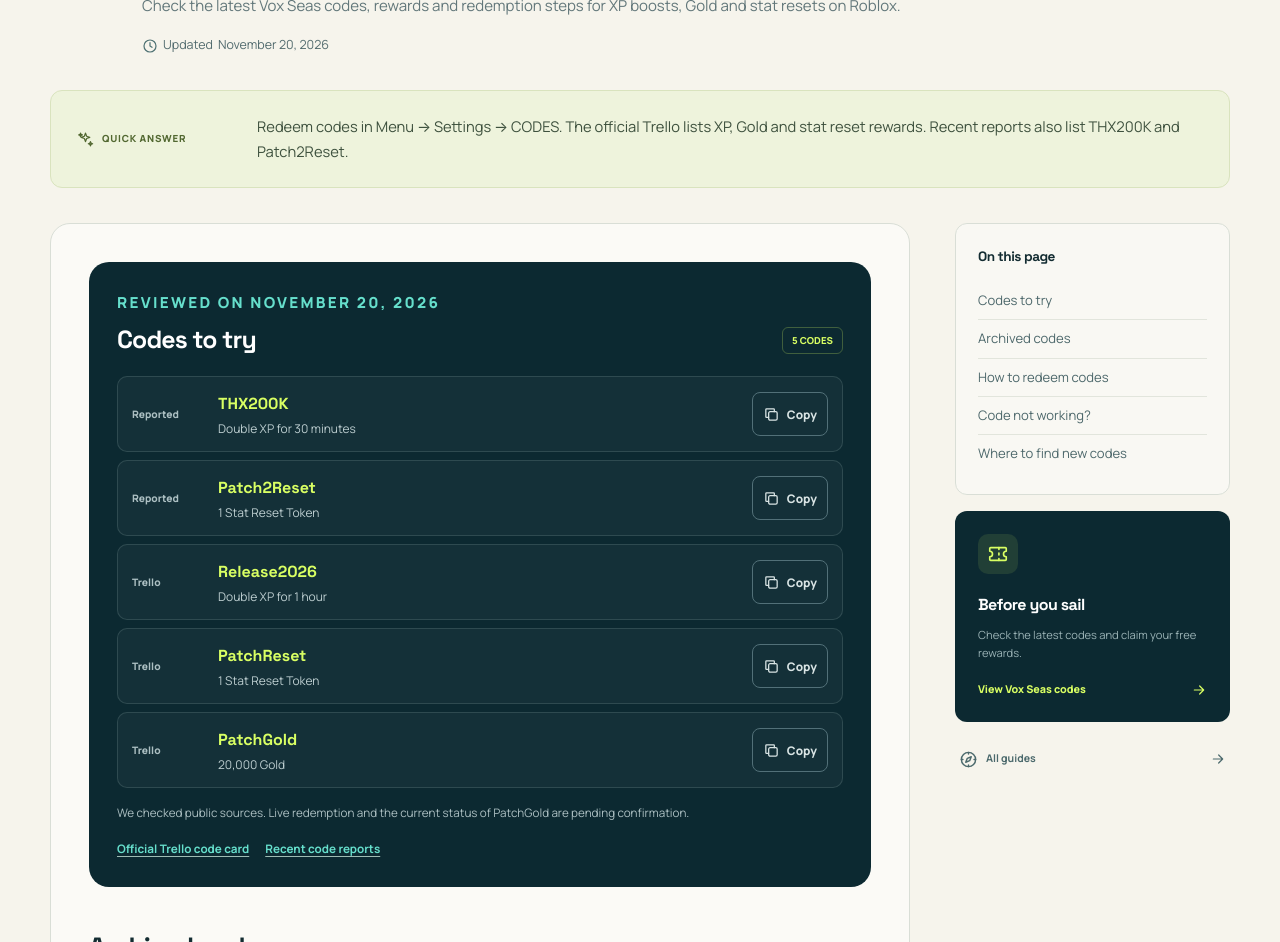
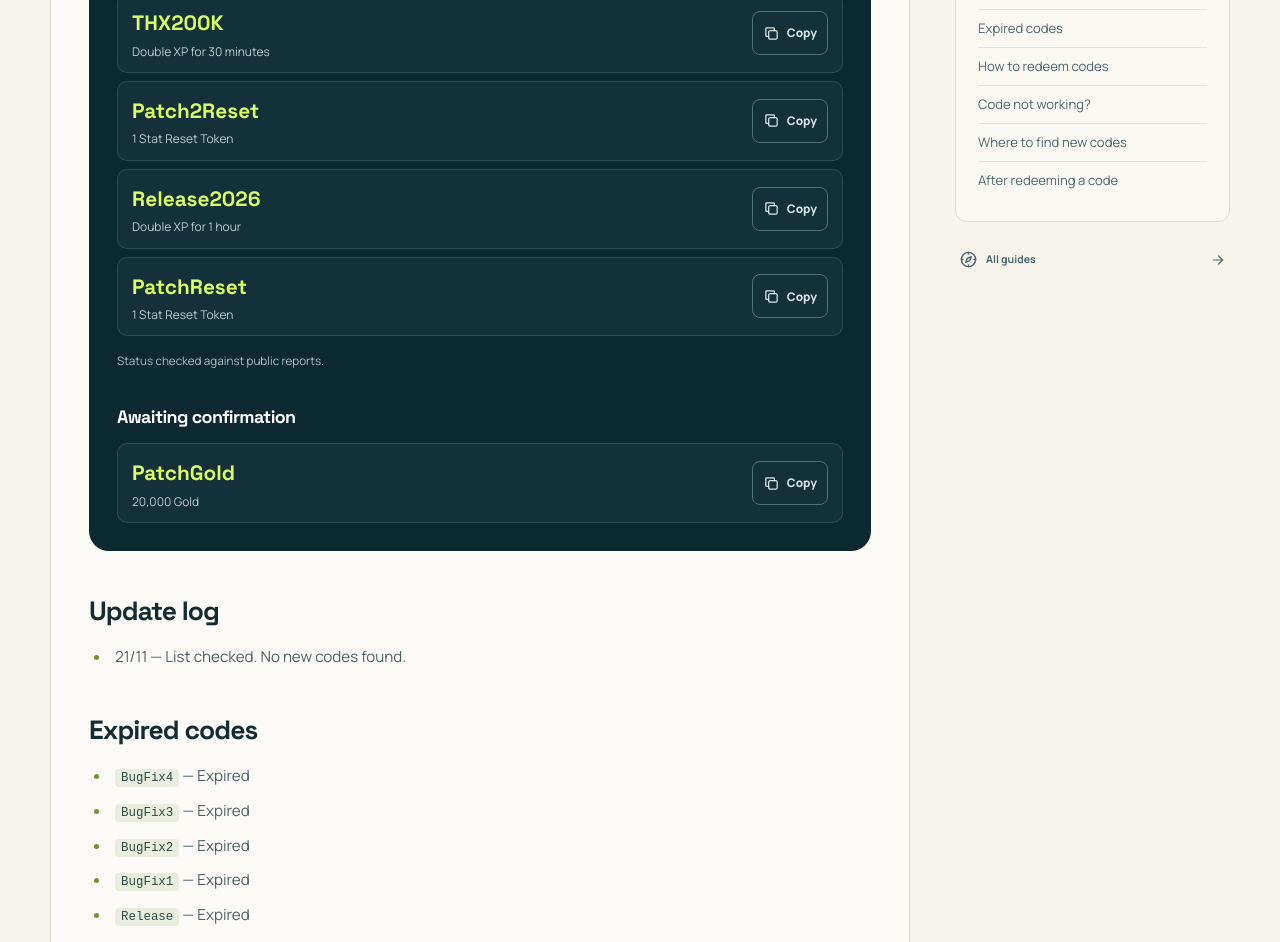
Before and after one commit to flapBird/voxseas, an Astro site: page /en/codes in a window 1280 px wide. Shown: the part 346-1288 px from the top of the page. Built offline with nearby package versions, Linux system fonts and the light colour scheme; Astro itself is replaced by a stand-in of ours.

Commit message:
feat: 将双语兑换码列表置于首屏并记录核对状态
分区展示可用、待确认和已失效的兑换码，按巴西利亚时间记录公开来源核对。调整移动端卡片并移除兑换页外链和页脚 Roblox 链接。

验证通过 Astro 检查与生产构建，并在 Chrome 的三种视口宽度确认双语页面的首屏、复制结果和失效标记。

```diff
--- a/src/components/CodeList.astro
+++ b/src/components/CodeList.astro
@@ -1,20 +1,18 @@
 ---
 import Icon from './Icon.astro';
-import { codes } from '../data/codes';
+import { codes, pendingCodes } from '../data/codes';
 import type { Locale } from '../data/guides';
 import { entryId } from '../lib/search-text';
 
-interface Props { lang?: Locale; limit?: number; }
-const { lang = 'pt-BR', limit } = Astro.props;
+interface Props { lang?: Locale; limit?: number; pending?: boolean; }
+const { lang = 'pt-BR', limit, pending = false } = Astro.props;
 const isEn = lang === 'en';
 const compact = limit !== undefined;
-const visibleCodes = compact ? codes.filter(({ source }) => source === 'trello').slice(0, limit) : codes;
-const sourceLabels = { trello: 'Trello', reported: isEn ? 'Reported' : 'Relatado' };
+const visibleCodes = pending ? pendingCodes : codes.slice(0, limit);
 ---
 <div class:list={['code-list', { 'code-list-compact': compact }]}>
   {visibleCodes.map((item) => (
     <article class="code-item" id={entryId('code', item.code)}>
-      {!compact && <div class="code-status">{sourceLabels[item.source]}</div>}
       <div class="code-main"><code>{item.code}</code><p>{compact && item.source === 'trello' ? item.compactReward[lang] : item.reward[lang]}</p></div>
       <button class="copy-button" type="button" data-copy={item.code} aria-label={`${isEn ? 'Copy code' : 'Copiar código'} ${item.code}`} hidden>
         <Icon class="copy-default" name="copy" size={17} /><Icon class="copy-success" name="check" size={17} /><span data-copy-label>{isEn ? 'Copy' : 'Copiar'}</span>
--- a/src/components/CodeSections.astro
+++ b/src/components/CodeSections.astro
@@ -1,6 +1,6 @@
 ---
 import CodeList from './CodeList.astro';
-import { archivedCodes, archivedCodesUrl, codes, codesReviewedISO, formatCodesReview, officialCodesUrl, reportedCodesUrl } from '../data/codes';
+import { archivedCodes, codeReviews, codesReviewedISO, formatReviewStamp, pendingCodes } from '../data/codes';
 import type { Locale } from '../data/guides';
 import { entryId } from '../lib/search-text';
 
@@ -10,25 +10,23 @@ const isEn = lang === 'en';
 ---
 <section id={isEn ? 'working-codes' : 'codigos-ativos'} class="codes-page-panel">
   <div class="codes-panel-heading">
-    <div>
-      <p class="eyebrow">{isEn ? 'Reviewed on' : 'Revisado em'} <time datetime={codesReviewedISO}>{formatCodesReview(lang)}</time></p>
-      <h2>{isEn ? 'Codes to try' : 'Códigos para resgatar'}</h2>
-    </div>
-    <span>{codes.length} {isEn ? 'CODES' : 'CÓDIGOS'}</span>
+    <h2>{isEn ? 'Codes to try' : 'Códigos para resgatar'}</h2>
+    <time datetime={codesReviewedISO}>
+      {isEn ? 'Checked on' : 'Verificado em'} {formatReviewStamp(codesReviewedISO, lang, true)} BRT
+    </time>
   </div>
   <CodeList lang={lang} />
-  <p class="code-disclaimer">
-    {isEn
-      ? 'We checked public sources. Live redemption and the current status of PatchGold are pending confirmation.'
-      : 'A revisão foi feita em fontes públicas. O resgate no jogo e o status atual de PatchGold aguardam confirmação.'}
-  </p>
-  <p class="code-disclaimer code-sources">
-    <a href={officialCodesUrl}>{isEn ? 'Official Trello code card' : 'Cartão de códigos no Trello oficial'}</a>
-    <a href={reportedCodesUrl}>{isEn ? 'Recent code reports' : 'Relatos de códigos recentes'}</a>
-  </p>
+  <p class="code-disclaimer">{isEn ? 'Status checked against public reports.' : 'Status conferido em fontes públicas.'}</p>
+  {pendingCodes.length > 0 && <>
+    <h3>{isEn ? 'Awaiting confirmation' : 'Aguardando confirmação'}</h3>
+    <CodeList lang={lang} pending />
+  </>}
 </section>
-<h2 id={isEn ? 'archived-codes' : 'codigos-antigos'}>{isEn ? 'Archived codes' : 'Códigos antigos'}</h2>
-<p>{isEn ? 'These codes date back to the 2025 release and are listed as inactive.' : 'Estes códigos são da versão de 2025 e constam como inativos.'} <a href={archivedCodesUrl}>{isEn ? 'Archive source' : 'Fonte do arquivo'}</a></p>
+<h2 id={isEn ? 'code-history' : 'historico'}>{isEn ? 'Update log' : 'Histórico de atualizações'}</h2>
 <ul>
-  {archivedCodes.map((code) => <li id={entryId('code', code)}><code>{code}</code></li>)}
+  {codeReviews.map(({ checkedAt, note }) => <li><time datetime={checkedAt}>{formatReviewStamp(checkedAt, lang)}</time> — {note[lang]}</li>)}
 </ul>
+<h2 id={isEn ? 'archived-codes' : 'codigos-antigos'}>{isEn ? 'Expired codes' : 'Códigos expirados'}</h2>
+<ul>
+  {archivedCodes.map((code) => <li id={entryId('code', code)}><code>{code}</code> — {isEn ? 'Expired' : 'Expirado'}</li>)}
+</ul>
--- a/src/components/Footer.astro
+++ b/src/components/Footer.astro
@@ -1,7 +1,6 @@
 ---
 import Icon from './Icon.astro';
 import { getGuideLinks, routes, type Locale } from '../data/guides';
-import { site } from '../data/site';
 
 interface Props { lang?: Locale; alternate?: string; }
 const { lang = 'pt-BR', alternate } = Astro.props;
@@ -19,7 +18,6 @@ const columns = [
     <div class="footer-brand">
       <a class="brand" href={routes.home[lang]}><span class="brand-mark"><Icon name="compass" size={25} /></span><span class="brand-type">VOX SEAS<small>{isEn ? 'PLAYER GUIDE' : 'GUIA BRASILEIRO'}</small></span></a>
       <p>{isEn ? 'A practical, independent guide to help you enjoy Vox Seas without getting lost at sea.' : 'Um guia prático e independente para você aproveitar Vox Seas sem se perder no mar.'}</p>
-      <a class="footer-roblox" href={site.robloxUrl} target="_blank" rel="noopener noreferrer">Roblox<Icon name="external" size={15} /></a>
     </div>
     {columns.map((column) => (
       <div class="footer-column">
--- a/src/components/Header.astro
+++ b/src/components/Header.astro
@@ -11,6 +11,7 @@ interface Props {
 
 const { lang = 'pt-BR', alternate } = Astro.props;
 const currentPath = Astro.url.pathname;
+const showPlayLink = currentPath !== routes.codes[lang];
 const isEn = lang === 'en';
 const homeHref = routes.home[lang];
 const guidesHref = routes.directory[lang];
@@ -55,14 +56,14 @@ const menuLabel = isEn ? 'Site menu' : 'Menu do site';
       <a class="language-link" href={languageHref} lang={other} hreflang={other} aria-label={languageLabel} data-language-choice={other}>
         <Icon name="globe" size={16} /><span class="language-name">{languageName}</span><span class="language-code" aria-hidden="true">{isEn ? 'PT' : 'EN'}</span>
       </a>
-      <a class="button button-small header-play" href={site.robloxUrl} target="_blank" rel="noopener noreferrer">{isEn ? 'Play on Roblox' : 'Jogar no Roblox'}<Icon name="external" size={15} /></a>
+      {showPlayLink && <a class="button button-small header-play" href={site.robloxUrl} target="_blank" rel="noopener noreferrer">{isEn ? 'Play on Roblox' : 'Jogar no Roblox'}<Icon name="external" size={15} /></a>}
       <button class="icon-button menu-toggle" type="button" aria-expanded="false" aria-controls="mobile-nav" aria-label={menuLabel} hidden><Icon name="menu" size={22} /></button>
     </div>
   </div>
   <nav id="mobile-nav" class="mobile-nav shell" aria-label={isEn ? 'Mobile navigation' : 'Navegação móvel'} hidden>
     {mobileNav.map((item) => <a href={item.href} aria-current={currentPath === item.href ? 'page' : undefined}>{item.title}<Icon name="chevron" size={17} /></a>)}
     <a href={languageHref} lang={other} hreflang={other} data-language-choice={other}>{languageName}<Icon name="globe" size={17} /></a>
-    <a href={site.robloxUrl} target="_blank" rel="noopener noreferrer">{isEn ? 'Play on Roblox' : 'Jogar no Roblox'}<Icon name="external" size={16} /></a>
+    {showPlayLink && <a href={site.robloxUrl} target="_blank" rel="noopener noreferrer">{isEn ? 'Play on Roblox' : 'Jogar no Roblox'}<Icon name="external" size={16} /></a>}
   </nav>
 </header>
 
--- a/src/data/codes.ts
+++ b/src/data/codes.ts
@@ -1,16 +1,27 @@
 import type { Locale } from './guides';
 
-export const codesReviewedISO = '2026-11-20';
-export const officialCodesUrl = 'https://trello.com/c/0DaBs76i';
-export const reportedCodesUrl = 'https://robloxden.com/game-codes/vox-seas';
-export const archivedCodesUrl = 'https://progameguides.com/roblox/vox-seas-codes/';
+export const codeReviews = [
+  {
+    checkedAt: '2026-11-21T02:45-03:00',
+    note: { 'pt-BR': 'Lista conferida. Nenhum código novo encontrado.', en: 'List checked. No new codes found.' },
+  },
+];
+export const codesReviewedISO = codeReviews[0].checkedAt;
+const timeZone = 'America/Sao_Paulo';
+
+export function formatReviewStamp(iso: string, lang: Locale, withTime = false) {
+  return new Intl.DateTimeFormat(lang === 'en' ? 'en-GB' : lang, {
+    day: '2-digit', month: '2-digit', timeZone,
+    ...(withTime && { hour: '2-digit', minute: '2-digit', hourCycle: 'h23' }),
+  }).format(new Date(iso));
+}
 
 export function formatCodesReview(lang: Locale, includeDay = true) {
   return new Intl.DateTimeFormat(lang, {
     day: includeDay ? 'numeric' : undefined,
     month: 'long',
     year: 'numeric',
-    timeZone: 'UTC',
+    timeZone,
   }).format(new Date(codesReviewedISO));
 }
 
@@ -19,6 +30,9 @@ export const codes = [
   { code: 'Patch2Reset', reward: { 'pt-BR': '1 token de reset de atributos', en: '1 Stat Reset Token' }, source: 'reported' },
   { code: 'Release2026', reward: { 'pt-BR': '2× XP por 1 hora', en: 'Double XP for 1 hour' }, compactReward: { 'pt-BR': '2× XP', en: '2× XP' }, source: 'trello' },
   { code: 'PatchReset', reward: { 'pt-BR': '1 token de reset de atributos', en: '1 Stat Reset Token' }, compactReward: { 'pt-BR': 'Reset', en: 'Stat reset' }, source: 'trello' },
+] as const;
+
+export const pendingCodes = [
   { code: 'PatchGold', reward: { 'pt-BR': '20.000 de ouro', en: '20,000 Gold' }, compactReward: { 'pt-BR': 'Ouro', en: 'Gold' }, source: 'trello' },
 ] as const;
 
--- a/src/data/search-index.ts
+++ b/src/data/search-index.ts
@@ -1,6 +1,6 @@
 import { getGuideLinks, routes, type Locale } from './guides';
 import { getReferences } from './references';
-import { codes } from './codes';
+import { codes, pendingCodes } from './codes';
 import { entryId, normalizeSearch, searchTerms } from '../lib/search-text';
 
 interface SearchItem {
@@ -23,7 +23,7 @@ function makeIndex(lang: Locale) {
       label: columns[0],
       keywords: [...columns, ...aliases].join(' '),
     }))),
-    ...codes.map(({ code, reward }) => ({
+    ...[...codes, ...pendingCodes].map(({ code, reward }) => ({
       title: code,
       description: reward[lang],
       href: `${routes.codes[lang]}#${entryId('code', code)}`,
--- a/src/layouts/GuideLayout.astro
+++ b/src/layouts/GuideLayout.astro
@@ -16,7 +16,7 @@ interface GuideData {
   icon: string;
   updated: string;
   updatedISO?: string;
-  quickAnswer: string;
+  quickAnswer?: string;
   related: string[];
   faqs: { question: string; answer: string }[];
 }
@@ -33,6 +33,7 @@ interface Props {
 const { guide, headings, lang = 'pt-BR', path, art, artAlt = '', artCredit = '', artSource } = Astro.props;
 const isEn = lang === 'en';
 const canonical = new URL(path, site.url).href;
+const codesPage = path === routes.codes[lang];
 const directory = routes.directory[lang];
 const relatedPool = getGuideLinks(lang);
 const related = guide.related.flatMap((href) => relatedPool.filter((item) => item.href === href)).slice(0, 3);
@@ -68,7 +69,7 @@ const tocLabel = isEn ? 'On this page' : 'Neste guia';
       {breadcrumbs.map((crumb) => <><a href={crumb.href}>{crumb.title}</a><Icon name="chevron" size={14} /></>)}
       <span aria-current="page">{guide.shortTitle}</span>
     </nav>
-    <header class="guide-hero">
+    {codesPage ? <header class="codes-hero"><h1>{guide.title}</h1></header> : <header class="guide-hero">
       <div class="guide-hero-icon"><Icon name={guide.icon} size={32} /></div>
       <div class="guide-hero-copy">
         <p class="eyebrow">{guide.eyebrow}</p>
@@ -76,9 +77,9 @@ const tocLabel = isEn ? 'On this page' : 'Neste guia';
         <p class="guide-description">{guide.description}</p>
         <div class="guide-meta"><Icon name="clock" size={16} />{isEn ? 'Updated' : 'Atualizado em'} <time datetime={updatedISO}>{guide.updated}</time></div>
       </div>
-    </header>
-    <div class="quick-answer"><span class="quick-answer-label"><Icon name="sparkles" size={17} />{isEn ? 'QUICK ANSWER' : 'RESPOSTA RÁPIDA'}</span><p>{guide.quickAnswer}</p></div>
-    {toc.length > 0 && (
+    </header>}
+    {guide.quickAnswer && <div class="quick-answer"><span class="quick-answer-label"><Icon name="sparkles" size={17} />{isEn ? 'QUICK ANSWER' : 'RESPOSTA RÁPIDA'}</span><p>{guide.quickAnswer}</p></div>}
+    {!codesPage && toc.length > 0 && (
       <details class="mobile-toc toc-card">
         <summary>{tocLabel}<Icon name="chevron" size={17} /></summary>
         <nav aria-label={tocLabel}>{toc.map((heading) => <a href={`#${heading.slug}`}>{heading.text}</a>)}</nav>
@@ -101,7 +102,7 @@ const tocLabel = isEn ? 'On this page' : 'Neste guia';
       </article>
       <aside class="guide-sidebar">
         {toc.length > 0 && <nav class="desktop-toc toc-card" aria-label={tocLabel}><h2>{tocLabel}</h2>{toc.map((heading) => <a href={`#${heading.slug}`}>{heading.text}</a>)}</nav>}
-        <div class="sidebar-cta"><span class="sidebar-cta-icon"><Icon name="ticket" size={22} /></span><h2>{isEn ? 'Before you sail' : 'Antes de zarpar'}</h2><p>{isEn ? 'Check the latest codes and claim your free rewards.' : 'Confira os códigos mais recentes e garanta suas recompensas grátis.'}</p><a href={isEn ? '/en/codes/' : '/codigos/'}>{isEn ? 'View Vox Seas codes' : 'Ver códigos de Vox Seas'}<Icon name="arrow" size={16} /></a></div>
+        {!codesPage && <div class="sidebar-cta"><span class="sidebar-cta-icon"><Icon name="ticket" size={22} /></span><h2>{isEn ? 'Before you sail' : 'Antes de zarpar'}</h2><p>{isEn ? 'Check the latest codes and claim your free rewards.' : 'Confira os códigos mais recentes e garanta suas recompensas grátis.'}</p><a href={isEn ? '/en/codes/' : '/codigos/'}>{isEn ? 'View Vox Seas codes' : 'Ver códigos de Vox Seas'}<Icon name="arrow" size={16} /></a></div>}
         <a class="wiki-home-link" href={directory}><Icon name="compass" size={19} />{isEn ? 'All guides' : 'Todos os guias'}<Icon name="arrow" size={16} /></a>
       </aside>
     </div>
--- a/src/pages/en/codes/index.astro
+++ b/src/pages/en/codes/index.astro
@@ -2,7 +2,6 @@
 import GuideLayout from '../../../layouts/GuideLayout.astro';
 import CodeSections from '../../../components/CodeSections.astro';
 import { codesReviewedISO, formatCodesReview } from '../../../data/codes';
-import { site } from '../../../data/site';
 
 const guide = {
   title: `Vox Seas Codes (${formatCodesReview('en', false)})`,
@@ -12,7 +11,6 @@ const guide = {
   icon: 'ticket',
   updated: formatCodesReview('en'),
   updatedISO: codesReviewedISO,
-  quickAnswer: 'Redeem codes in Menu → Settings → CODES. The official Trello lists XP, Gold and stat reset rewards. Recent reports also list THX200K and Patch2Reset.',
   related: ['/en/beginner/', '/en/tier-list/', '/en/discord/'],
   faqs: [
     { question: 'Why is my Vox Seas code not working?', answer: 'Check capitalization, remove extra spaces and join a fresh server. If the game reports that the code expired or was already redeemed, it cannot be used again on the same account.' },
@@ -22,15 +20,18 @@ const guide = {
 };
 const headings = [
   { depth: 2, slug: 'working-codes', text: 'Codes to try' },
-  { depth: 2, slug: 'archived-codes', text: 'Archived codes' },
+  { depth: 2, slug: 'code-history', text: 'Update log' },
+  { depth: 2, slug: 'archived-codes', text: 'Expired codes' },
   { depth: 2, slug: 'redeem', text: 'How to redeem codes' },
   { depth: 2, slug: 'troubleshooting', text: 'Code not working?' },
   { depth: 2, slug: 'new-codes', text: 'Where to find new codes' },
+  { depth: 2, slug: 'after-redeeming', text: 'After redeeming a code' },
 ];
 ---
 <GuideLayout guide={guide} headings={headings} lang="en" path="/en/codes/">
   <CodeSections lang="en" />
-  <h2 id="redeem">How to redeem Vox Seas codes</h2><p>The redemption field is in Settings, not in the shop. Follow these steps:</p><ol><li>Open <a href={site.robloxUrl} target="_blank" rel="noopener noreferrer">Vox Seas on Roblox</a> and join the game.</li><li>Open the <strong>Menu</strong> and select the gear icon to open <strong>Settings</strong>.</li><li>Scroll to the bottom and find the <strong>CODES</strong> field.</li><li>Type or paste a code exactly as shown above.</li><li>Select <strong>REDEEM</strong> and check the confirmation message.</li></ol><blockquote><p>Use the copy button to avoid capitalization mistakes and accidental spaces.</p></blockquote>
+  <h2 id="redeem">How to redeem Vox Seas codes</h2><p>The redemption field is in Settings, not in the shop. Follow these steps:</p><ol><li>Open Vox Seas on Roblox and join the game.</li><li>Open the <strong>Menu</strong> and select the gear icon to open <strong>Settings</strong>.</li><li>Scroll to the bottom and find the <strong>CODES</strong> field.</li><li>Type or paste a code exactly as shown above.</li><li>Select <strong>REDEEM</strong> and check the confirmation message.</li></ol><blockquote><p>Use the copy button to avoid capitalization mistakes and accidental spaces.</p></blockquote>
   <h2 id="troubleshooting">Code not working? Try this</h2><h3>Check the spelling</h3><p>Codes may be case-sensitive. <code>Release2026</code> is not necessarily the same as <code>release2026</code>. Remove any spaces before or after the text.</p><h3>Join a fresh server</h3><p>Older servers may not immediately receive a new patch. Leave the experience and start a fresh session before trying again.</p><h3>Check expiry and previous use</h3><p>Promotional codes can expire or have limited uses. A code is normally redeemable only once per account. There is no legitimate workaround for an expired or previously redeemed code.</p>
-  <h2 id="new-codes">Where to find new codes</h2><p>Follow official channels linked from the Roblox game page, especially around updates, fixes and player milestones. Our <a href="/en/discord/">Discord guide</a> explains how to avoid fake invitations, while the <a href="/en/trello/">Trello and updates guide</a> helps you organize your sources.</p><p>Use XP boosts while following your next quest route or developing your fruit mastery. Compare powers in our <a href="/en/tier-list/">Vox Seas fruit tier list</a>.</p>
+  <h2 id="new-codes">Where to find new codes</h2><p>Follow official channels linked from the Roblox game page, especially around updates, fixes and player milestones. Our <a href="/en/discord/">Discord guide</a> explains how to avoid fake invitations, while the <a href="/en/trello/">Trello and updates guide</a> helps you organize your sources.</p>
+  <h2 id="after-redeeming">After redeeming a code</h2><p>Use XP boosts while following your next quest route or developing your fruit mastery. Compare powers in our <a href="/en/tier-list/">Vox Seas fruit tier list</a>.</p>
 </GuideLayout>
--- a/src/styles/global.css
+++ b/src/styles/global.css
@@ -189,10 +189,9 @@ body:has(.search-dialog[open]) { overflow: hidden; }
 .directory-group .guide-links { grid-template-columns: repeat(3, minmax(0, 1fr)); }
 
 .code-list { display: grid; gap: 8px; }
-.code-item { display: grid; grid-template-columns: 72px minmax(0, 1fr) auto; align-items: center; gap: 14px; min-height: 76px; padding: 12px 14px; border: 1px solid var(--line-dark); border-radius: 10px; background: rgba(255, 255, 255, 0.035); }
+.code-item { display: grid; grid-template-columns: minmax(0, 1fr) auto; align-items: center; gap: 14px; min-height: 76px; padding: 12px 14px; border: 1px solid var(--line-dark); border-radius: 10px; background: rgba(255, 255, 255, 0.035); }
 .code-item:target { border-color: var(--lime); }
 .code-list-compact .code-item { grid-template-columns: minmax(0, 1fr) auto; min-height: 60px; padding: 8px 10px 8px 13px; }
-.code-status { color: #acbfc2; font-size: 0.64rem; font-weight: 800; }
 .code-main { min-width: 0; }
 .code-main code, .prose .code-main code:not(pre code) { display: block; margin-bottom: 2px; padding: 0; background: transparent; color: var(--lime); font-family: var(--display); font-size: 1rem; font-weight: 700; overflow-wrap: anywhere; }
 .code-main p, .prose .code-main p { margin: 0; color: #bdced0; font-size: 0.75rem; line-height: 1.45; }
@@ -202,8 +201,6 @@ body:has(.search-dialog[open]) { overflow: hidden; }
 .copy-button.copied .copy-success { display: block; }
 .copy-feedback, .prose .copy-feedback { margin: 3px 0 0; color: #dce8e7; font-size: 0.8rem; }
 .code-disclaimer, .prose .code-disclaimer { margin: 15px 0 0; color: #acbfc2; font-size: 0.73rem; }
-.code-sources { display: flex; flex-wrap: wrap; gap: 4px 16px; }
-.prose .code-sources a { color: var(--aqua); }
 
 table { width: 100%; border-collapse: collapse; font-size: 0.85rem; }
 th { padding: 14px 18px; border-bottom: 1px solid var(--line); color: #50656a; font-size: 0.7rem; font-weight: 800; text-align: left; }
@@ -219,9 +216,11 @@ td { padding: 17px 18px; border-bottom: 1px solid var(--line); vertical-align: t
 /* Guide pages */
 .codes-page-panel { margin-bottom: 38px; padding: 28px; border-radius: var(--radius); background: var(--ink-soft); color: var(--white); }
 .codes-panel-heading { display: flex; align-items: end; justify-content: space-between; gap: 20px; margin-bottom: 22px; }
-.codes-panel-heading .eyebrow { margin-bottom: 8px; color: var(--aqua); }
 .prose .codes-panel-heading h2 { margin: 0; font-size: 1.55rem; }
-.codes-panel-heading > span { flex-shrink: 0; padding: 5px 9px; border: 1px solid rgba(217, 255, 99, 0.25); border-radius: 6px; color: var(--lime); font-size: 0.6rem; font-weight: 800; }
+.codes-panel-heading time { max-width: 13em; color: var(--aqua); font-size: 0.78rem; line-height: 1.4; text-align: right; }
+.codes-hero h1 { margin: 8px 0 18px; font-size: clamp(1.8rem, 4vw, 3rem); line-height: 1.1; }
+.codes-page-panel .code-main code:not(pre code) { font-size: 1.3rem; }
+
 .guide-page { background: #f6f4ec; }
 .guide-shell { padding-bottom: 80px; }
 .breadcrumbs { display: flex; flex-wrap: wrap; align-items: center; gap: 7px; padding-block: 22px; color: #516b6d; font-size: 0.79rem; }
@@ -297,7 +296,6 @@ td { padding: 17px 18px; border-bottom: 1px solid var(--line); vertical-align: t
 .site-footer { padding-top: 58px; background: #06191f; color: var(--white); }
 .footer-grid { display: grid; grid-template-columns: minmax(0, 1.8fr); grid-auto-columns: minmax(0, 1fr); grid-auto-flow: column; gap: 55px; padding-bottom: 45px; }
 .footer-brand > p { max-width: 320px; margin: 20px 0 15px; color: #809da1; font-size: 0.72rem; }
-.footer-roblox { display: inline-flex; align-items: center; gap: 6px; color: var(--aqua); font-size: 0.68rem; font-weight: 700; }
 .footer-column { display: flex; flex-direction: column; gap: 11px; }
 .footer-column h2 { margin-bottom: 8px; color: #e4eded; font-size: 0.75rem; letter-spacing: 0; }
 .footer-column a { color: #819da1; font-size: 0.68rem; }
@@ -405,10 +403,9 @@ td { padding: 17px 18px; border-bottom: 1px solid var(--line); vertical-align: t
   .prose p, .prose li { font-size: 0.91rem; }
   .prose table { display: block; overflow-x: auto; white-space: nowrap; }
   .codes-page-panel { padding: 14px; }
-  .codes-panel-heading { align-items: flex-start; flex-direction: column; gap: 6px; margin-bottom: 14px; }
+  .codes-panel-heading { align-items: start; gap: 8px; margin-bottom: 14px; }
   .code-item { grid-template-columns: minmax(0, 1fr) auto; gap: 6px 10px; }
-  .code-item .code-status { grid-column: 1 / -1; }
-  .code-item .copy-button span { display: none; }
+  .code-list-compact .copy-button span { display: none; }
   .home-codes .copy-button span { display: inline; }
   .related-section { margin-top: 40px; }
   .footer-grid { grid-template-columns: repeat(2, minmax(0, 1fr)); gap: 23px; }
```
Also changed, not shown: src/pages/codigos/index.astro (+6 -5 lines).
